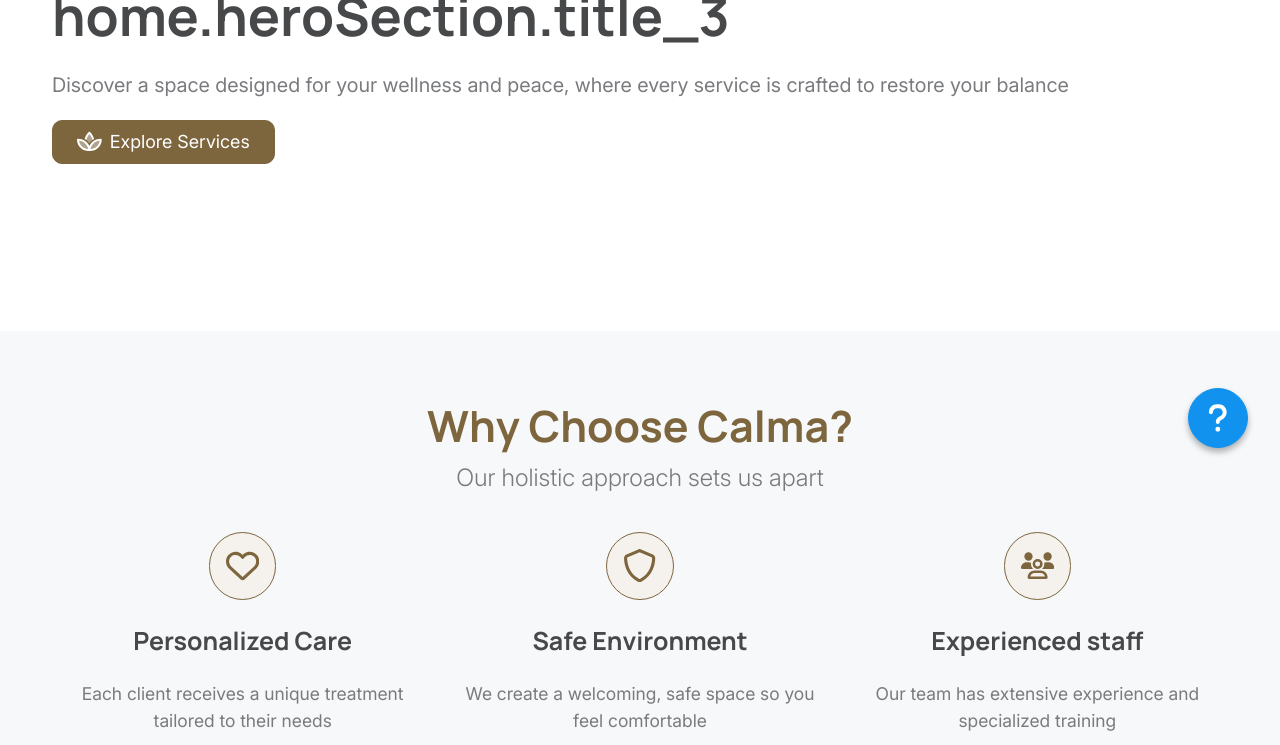
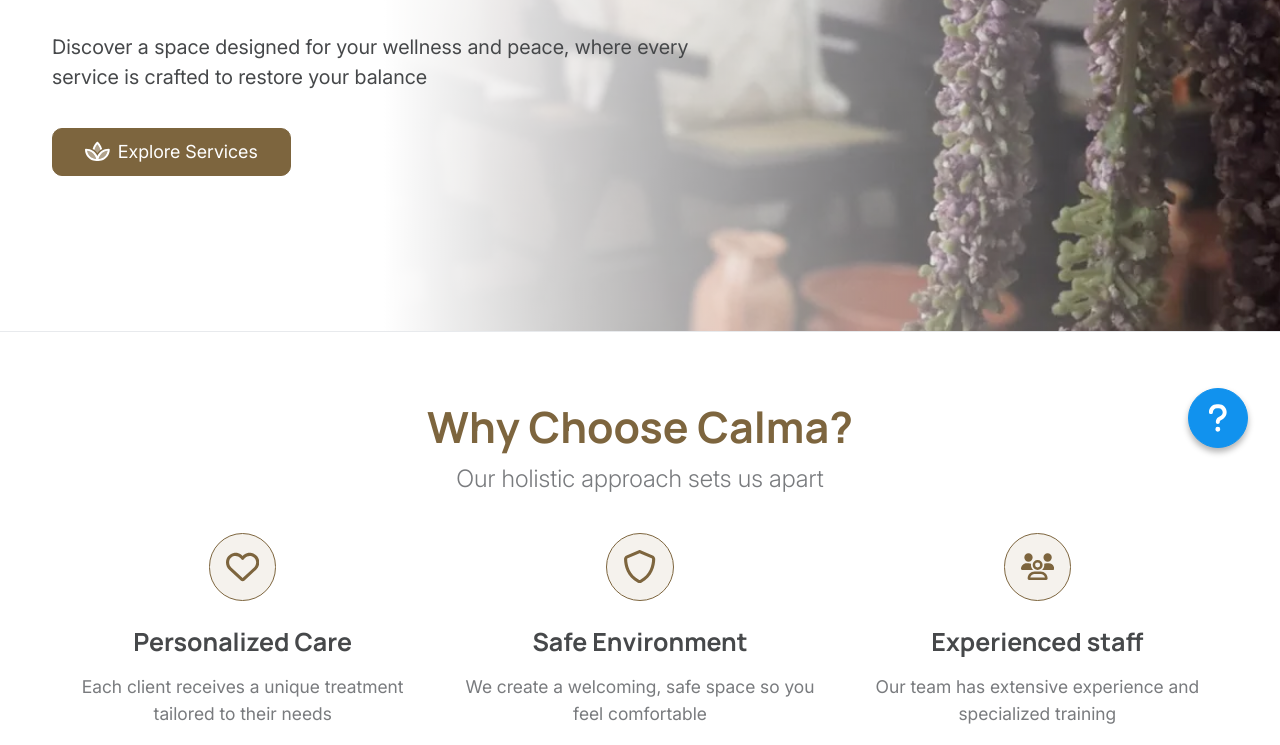
Before and after one commit to darrelmasis/Calma, a React (Vite) app in the folder client/: page / in a window 1280 px wide. Shown: the part 320-1065 px from the top of the page. Built offline with nearby package versions, Linux system fonts and the light colour scheme.

Commit message:
feat: añadir el componente Hero2 en Home, mejorando la sección principal con nuevos estilos y contenido interactivo

```diff
--- a/client/src/pages/screens/Home.jsx
+++ b/client/src/pages/screens/Home.jsx
@@ -8,7 +8,7 @@ import { FadeInWhenVisible as Fade } from '../../components/commons/animations/F
 import Footer from '../../components/layout/Footer'
 import { useLang } from '../../i18n/LanguageContext'
 import { ResponsiveImage } from '../../components/ui/ResponsiveImage'
-
+import { Hero2 } from '../../components/commons/Hero-2'
 
 const Home = () => {
   const { t } = useLang()
@@ -22,14 +22,33 @@ const Home = () => {
   return (
     <>
       <Header />
-      <Hero />
-      <section id="why" className="py-5 bg-body d-flex align-items-center">
+      <Hero2
+        background="/images/webp/hero-bg-alt-1200.webp"
+        overlayType="end-transparent"
+        title={t('home.heroSection.title_1', { parse: true })}
+        subtitle={t('home.heroSection.description')}
+        cta={
+          [
+            {
+              onClick: goToServices,
+              variant: "primary",
+              ariaLabel: t('home.heroSection.button_1'),
+              label: t('home.heroSection.button_1'),
+              size: "xlarge",
+              icon: { name: "spa", size: "lg", variant: "duotones", duotone: "regular" }
+            }
+          ]
+        }
+        alignContent='start'
+      />
+      {/* <Hero /> */}
+      <section id="why" className="py-5 bg-neutral-0 d-flex align-items-center border-top">
         <div className="container d-flex flex-direction-column align-items-center justify-content-center">
 
           <Fade>
             <h2 className="text-primary mb-1 text-center">{t('home.section_2.title')}</h2>
           </Fade>
-          <Fade>
+          <Fade delay={0.2}>
             <p className="fs-lead text-muted mt-1 text-center">{t('home.section_2.description')}</p>
           </Fade>
 
@@ -38,18 +57,12 @@ const Home = () => {
 
             <div className="grid-col-12 grid-col-md-6 grid-col-lg-4 text-center my-lg-0 mb-3 py-3 py-lg-0">
               <div className="card d-flex flex-direction-column align-items-center">
-                <Fade>
+                <Fade delay={0.4}>
                   <span className="border-primary card-icon p-3 rounded-all-full d-inline-flex align-items-center justify-content-center">
                     <Icon name="heart" variant='regular' size="lg" className="text-primary" />
                   </span>
-                </Fade>
-                <Fade>
                   <h3 className='card-title-hack fs-h4'>{t('home.section_2.points.p1.title')}</h3>
-                </Fade>
-                <Fade>
                   <p className="text-muted wx-lg-350">{t('home.section_2.points.p1.description')}</p>
-                </Fade>
-                <Fade>
                   <ResponsiveImage name="image-01" alt="Masaje terapéutico en la espalda con una piedra calentada de forma ergonómica" className="rounded wx-xl-350" />
                 </Fade>
               </div>
@@ -57,18 +70,12 @@ const Home = () => {
 
             <div className="grid-col-12 grid-col-md-6 grid-col-lg-4 text-center my-lg-0 mb-3 py-3 py-lg-0">
               <div className="card d-flex flex-direction-column align-items-center">
-                <Fade>
+                <Fade delay={0.6}>
                   <span className="border-primary card-icon p-3 rounded-all-full d-inline-flex align-items-center justify-content-center">
                     <Icon name="shield" variant='regular' size="lg" className="text-primary" />
                   </span>
-                </Fade>
-                <Fade>
                   <h3 className='card-title-hack fs-h4'>{t('home.section_2.points.p2.title')}</h3>
-                </Fade>
-                <Fade>
                   <p className="text-muted wx-lg-350">{t('home.section_2.points.p2.description')}</p>
-                </Fade>
-                <Fade>
                   <ResponsiveImage name="image-02" alt="Aplicación de cera depilatoria en el área del labio superior con un palito de madera" className="rounded wx-xl-350" />
                 </Fade>
               </div>
@@ -76,18 +83,12 @@ const Home = () => {
 
             <div className="grid-col-12 grid-col-md-12 grid-col-lg-4 text-center my-lg-0 mb-3 py-3 py-lg-0">
               <div className="card d-flex flex-direction-column align-items-center">
-                <Fade>
+                <Fade delay={0.8}>
                   <span className="border-primary card-icon p-3 rounded-all-full d-inline-flex align-items-center justify-content-center">
                     <Icon name="users" variant='regular' size="lg" className="text-primary" />
                   </span>
-                </Fade>
-                <Fade>
                   <h3 className='card-title-hack fs-h4'>{t('home.section_2.points.p3.title')}</h3>
-                </Fade>
-                <Fade>
                   <p className="text-muted wx-lg-350">{t('home.section_2.points.p3.description')}</p>
-                </Fade>
-                <Fade>
                   <ResponsiveImage name="image-03" alt="Aplicación de cera depilatoria en el área del labio superior con un palito de madera" className="rounded wx-xl-350" />
                 </Fade>
               </div>
@@ -104,13 +105,13 @@ const Home = () => {
           <Fade>
             <Icon name="spa" size="lg" variant="duotones" duotone='regular' className="text-secondary mb-3 fs-h1" />
           </Fade>
-          <Fade>
+          <Fade delay={0.2}>
             <h2 className="mb-3 text-secondary">{t('home.section_3.title')}</h2>
           </Fade>
-          <Fade>
+          <Fade delay={0.4}>
             <p className="mb-6 text-secondary">{t('home.section_3.description')}</p>
           </Fade>
-          <Fade>
+          <Fade delay={0.6}>
             <Button
               onClick={goToServices}
               variant="secondary"
```
